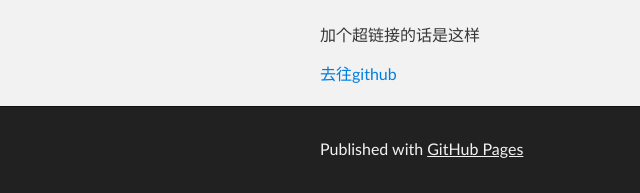
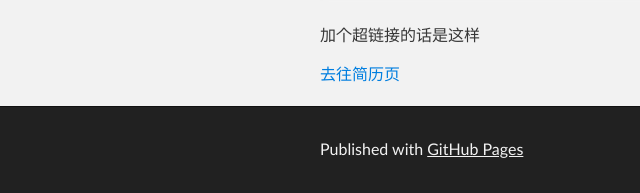
Before and after one commit to pangpangxu/pangpangxu.github.io, a plain HTML site: page index.html in a window 1280 px wide. Shown: the part 813-1006 px from the top of the page, 0-640 px from the left. Drawn offline with Linux system fonts and the light colour scheme.

Commit message:
Update index.html

```diff
--- a/index.html
+++ b/index.html
@@ -34,7 +34,7 @@
 <p>还可以插个图片比如</p>
 <img src="images/tupian1.jpg"/>
 <p>加个超链接的话是这样</p>
-<a href="https://github.com">去往github</a>
+<a href="introduction.html">去往简历页</a>
 
       </section>
     </div>
```
